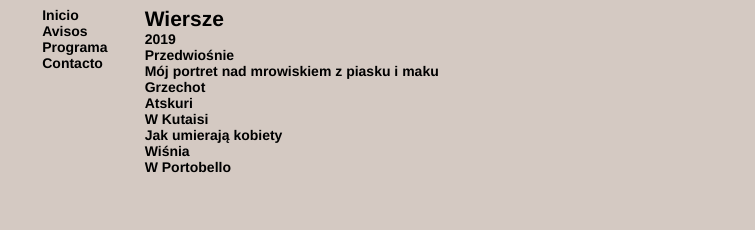
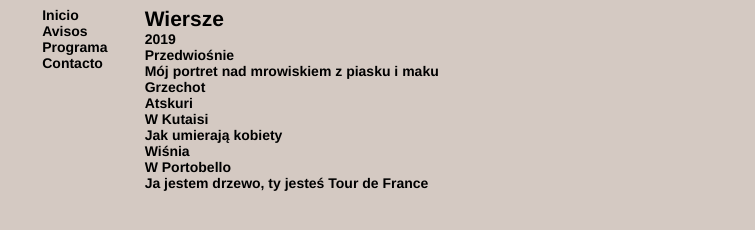
Before and after one commit to rodare/hannapotocka.cf, a plain HTML site: page escritos.html in a window 1280 px wide. Shown: the part 318-548 px from the top of the page, without its empty margins (96-851 px from the left). Drawn offline with Linux system fonts and the light colour scheme.

Commit message:
ja jestem drzewo

```diff
--- a/escritos.html
+++ b/escritos.html
@@ -73,7 +73,7 @@
 <li><a href="https://www.hannapotocka.xyz/poemas/jak-umierają-kobiety.pdf">Jak umierają kobiety</a></li>
 <li><a href="https://www.hannapotocka.xyz/poemas/wiśnia.pdf">Wiśnia</a></li>
 <li><a href="https://www.hannapotocka.xyz/poemas/w-portobello.pdf">W Portobello</a></li>
-
+<li><a href="https://www.hannapotocka.xyz/poemas/ja jestem drzewo.pdf">Ja jestem drzewo, ty jesteś Tour de France</a></li>
 </div>
 </article>
  </div>
```
